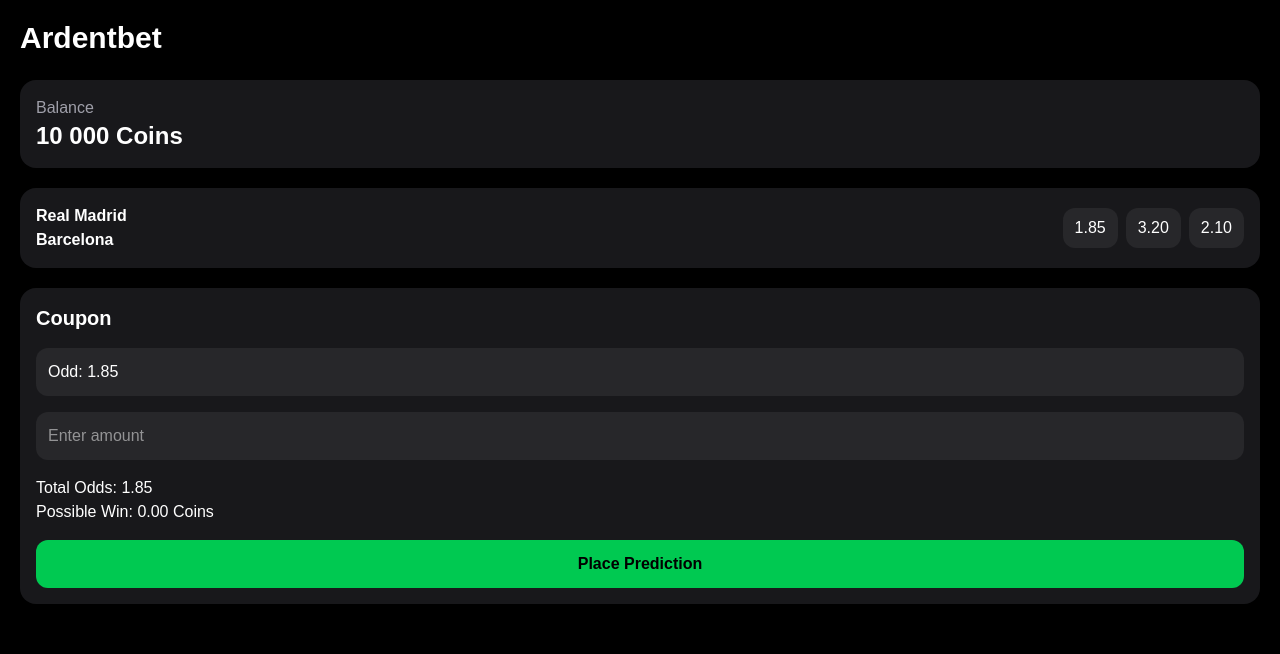
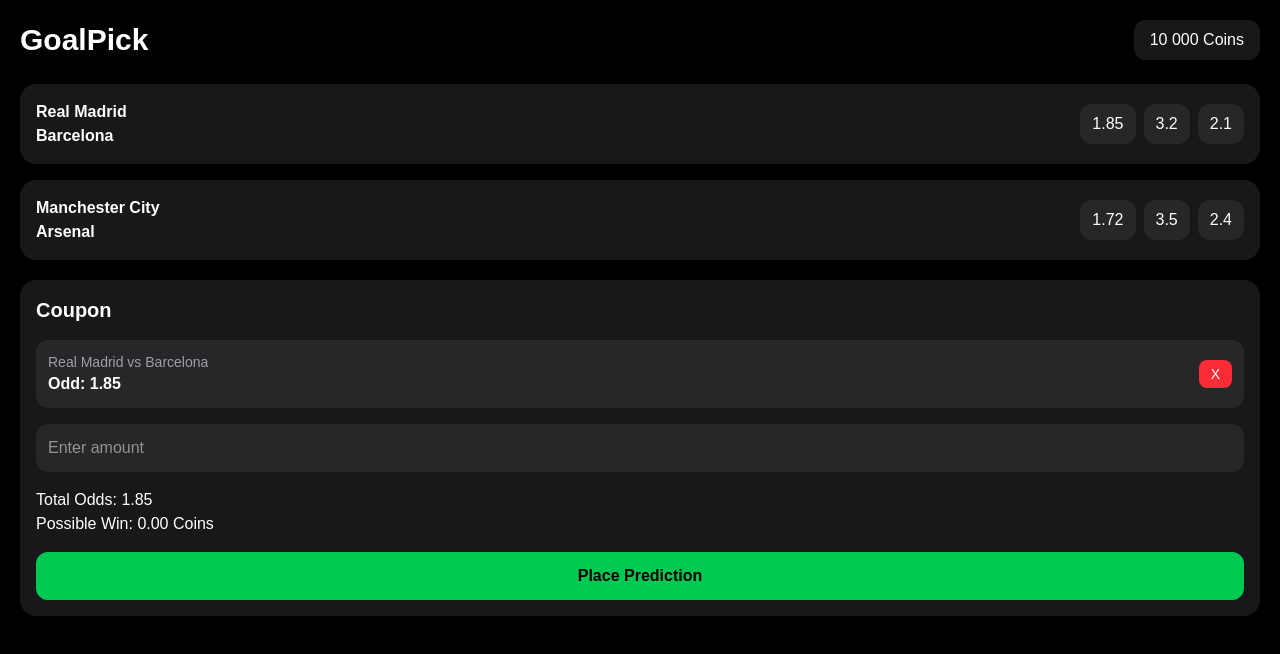
Before and after one commit to Ardentbet/Ardentbet, a Next.js app in the folder yes/: page / in a window 1280 px wide. Both pictures are taken after a click on the button "1.85". Shown: the top 654 px of the page. Built offline with nearby package versions, Linux system fonts and the light colour scheme.

Commit message:
telegram user

```diff
--- /dev/null
+++ b/package.json
@@ -0,0 +1,5 @@
+{
+  "dependencies": {
+    "@telegram-apps/sdk": "^3.11.8"
+  }
+}
--- a/yes/app/page.tsx
+++ b/yes/app/page.tsx
@@ -1,19 +1,70 @@
 "use client";
 
-import { useState } from "react";
+import { useEffect, useState } from "react";
+
+declare global {
+  interface Window {
+    Telegram: any;
+  }
+}
+
+const matches = [
+  {
+    id: 1,
+    home: "Real Madrid",
+    away: "Barcelona",
+    odds: [1.85, 3.2, 2.1],
+  },
+  {
+    id: 2,
+    home: "Manchester City",
+    away: "Arsenal",
+    odds: [1.72, 3.5, 2.4],
+  },
+];
 
 export default function Home() {
-  const [coupon, setCoupon] = useState<number[]>([]);
+  const [user, setUser] = useState<any>(null);
+
+  const [coupon, setCoupon] = useState<
+    { match: string; odd: number }[]
+  >([]);
+
   const [amount, setAmount] = useState("");
 
-  function addToCoupon(odd: number) {
-    setCoupon((prev) => [...prev, odd]);
+  useEffect(() => {
+    if (window.Telegram) {
+      const tg = window.Telegram.WebApp;
+
+      tg.expand();
+
+      setUser(tg.initDataUnsafe.user);
+    }
+  }, []);
+
+  function addToCoupon(
+    match: string,
+    odd: number
+  ) {
+    setCoupon((prev) => [
+      ...prev,
+      { match, odd },
+    ]);
+  }
+
+  function removeFromCoupon(index: number) {
+    setCoupon((prev) =>
+      prev.filter((_, i) => i !== index)
+    );
   }
 
   const totalOdds =
     coupon.length > 0
       ? coupon
-          .reduce((acc, odd) => acc * odd, 1)
+          .reduce(
+            (acc, item) => acc * item.odd,
+            1
+          )
           .toFixed(2)
       : "0.00";
 
@@ -23,55 +74,60 @@
 
   return (
     <main className="min-h-screen bg-black text-white p-5">
-      <h1 className="text-3xl font-bold mb-6">
-        Ardentbet
+      <div className="flex justify-between items-center mb-6">
+        <div>
+          <h1 className="text-3xl font-bold">
+            GoalPick
           </h1>
 
-      <div className="bg-zinc-900 p-4 rounded-2xl mb-5">
+          {user && (
             <p className="text-zinc-400">
-          Balance
+              @{user.username}
             </p>
-
-        <h2 className="text-2xl font-bold">
-          10 000 Coins
-        </h2>
+          )}
         </div>
 
-      <div className="bg-zinc-900 p-4 rounded-2xl mb-5">
+        <div className="bg-zinc-900 px-4 py-2 rounded-xl">
+          10 000 Coins
+        </div>
+      </div>
+
+      <div className="space-y-4 mb-5">
+        {matches.map((match) => (
+          <div
+            key={match.id}
+            className="bg-zinc-900 p-4 rounded-2xl"
+          >
             <div className="flex justify-between items-center">
               <div>
                 <p className="font-bold">
-              Real Madrid
+                  {match.home}
                 </p>
 
                 <p className="font-bold">
-              Barcelona
+                  {match.away}
                 </p>
               </div>
 
               <div className="flex gap-2">
+                {match.odds.map((odd, index) => (
                   <button
-              onClick={() => addToCoupon(1.85)}
-              className="bg-zinc-800 px-3 py-2 rounded-xl"
+                    key={index}
+                    onClick={() =>
+                      addToCoupon(
+                        `${match.home} vs ${match.away}`,
+                        odd
+                      )
+                    }
+                    className="bg-zinc-800 hover:bg-green-500 hover:text-black px-3 py-2 rounded-xl transition"
                   >
-              1.85
+                    {odd}
                   </button>
-
-            <button
-              onClick={() => addToCoupon(3.2)}
-              className="bg-zinc-800 px-3 py-2 rounded-xl"
-            >
-              3.20
-            </button>
-
-            <button
-              onClick={() => addToCoupon(2.1)}
-              className="bg-zinc-800 px-3 py-2 rounded-xl"
-            >
-              2.10
-            </button>
+                ))}
               </div>
             </div>
+          </div>
+        ))}
       </div>
 
       <div className="bg-zinc-900 p-4 rounded-2xl">
@@ -85,12 +141,29 @@
           </p>
         ) : (
           <div className="space-y-2 mb-4">
-            {coupon.map((odd, index) => (
+            {coupon.map((item, index) => (
               <div
                 key={index}
-                className="bg-zinc-800 p-3 rounded-xl"
+                className="bg-zinc-800 p-3 rounded-xl flex justify-between items-center"
               >
-                Odd: {odd}
+                <div>
+                  <p className="text-sm text-zinc-400">
+                    {item.match}
+                  </p>
+
+                  <p className="font-bold">
+                    Odd: {item.odd}
+                  </p>
+                </div>
+
+                <button
+                  onClick={() =>
+                    removeFromCoupon(index)
+                  }
+                  className="bg-red-500 px-3 py-1 rounded-lg text-sm"
+                >
+                  X
+                </button>
               </div>
             ))}
           </div>
```
Also changed, not shown: 1 other file (tests, documents, lock files or other folders). Lines whose indentation alone changed are shown as unchanged.
